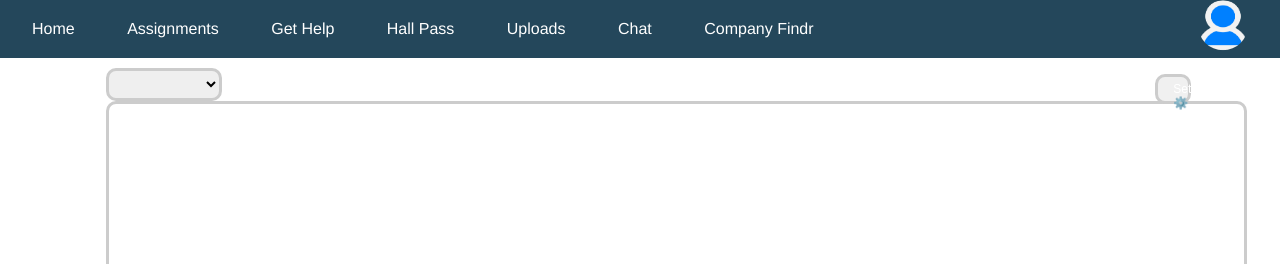
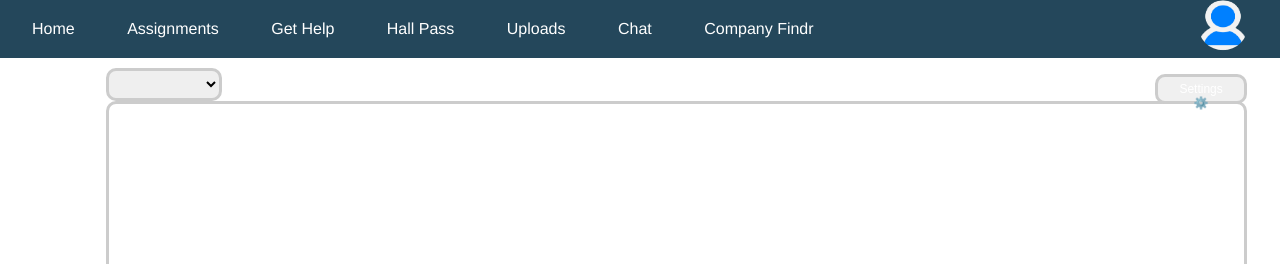
Before and after one commit to Men-In-Brown/Jobify, a Jekyll site: the page built from cc-message.html, in a window 1280 px wide. Shown: the top 264 px of the page. Built offline with Jekyll 4.4.1, drawn with Linux system fonts in a browser that asks for light colours.

Commit message:
mas changes to messages

```diff
--- a/cc-message.html
+++ b/cc-message.html
@@ -81,9 +81,9 @@
         }
 
         #settings {
-            right: 1px;
+            right: 20px;
             height: 30px;
-            width: 8.5%;
+            width: 90%;
             border-radius: 10px;
             border: 3px solid #ccc;
             background-color: #f0f0f0;
```
